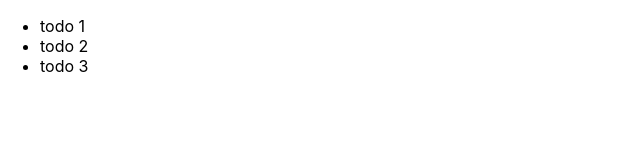
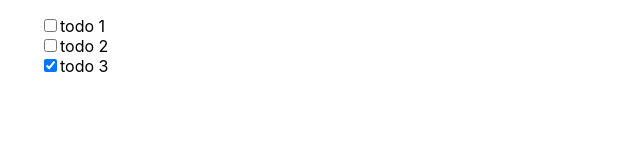
Before and after one commit to Nikhil-18/django-react-todo-app, a React (Create React App) app in the folder frontend/: page / in a window 1280 px wide. Shown: the top 160 px of the page, without its empty margins (0-640 px from the left). Built offline with nearby package versions, Linux system fonts and the light colour scheme.

Commit message:
move out todos to new file

```diff
--- /dev/null
+++ b/frontend/src/components/TodoItem.jsx
@@ -0,0 +1,23 @@
+import React from "react";
+import PropTypes from "prop-types";
+
+const TodoItem = ({ todo }) => {
+  const { id, text, completed } = todo;
+
+  return (
+    <div>
+      <input type="checkbox" checked={completed} readOnly />
+      <span>{text}</span>
+    </div>
+  );
+};
+
+TodoItem.propTypes = {
+  todo: PropTypes.shape({
+    id: PropTypes.number,
+    text: PropTypes.string,
+    completed: PropTypes.bool,
+  }),
+};
+
+export default TodoItem;
--- a/frontend/src/components/TodoList.jsx
+++ b/frontend/src/components/TodoList.jsx
@@ -1,11 +1,13 @@
 import React from "react";
 import PropTypes from "prop-types";
+
+import TodoItem from "./TodoItem";
 
 const TodoList = ({ todoList }) => {
   return (
     <ul>
       {todoList.map((todo, i) => {
-        return <li key={`todolist-${i}`}>{todo.text}</li>;
+        return <TodoItem key={`todolist-${i}`} todo={todo} />;
       })}
     </ul>
   );
```
